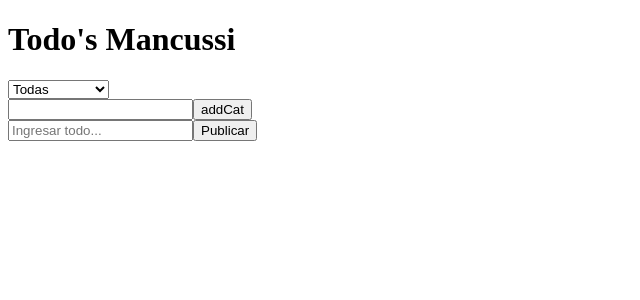
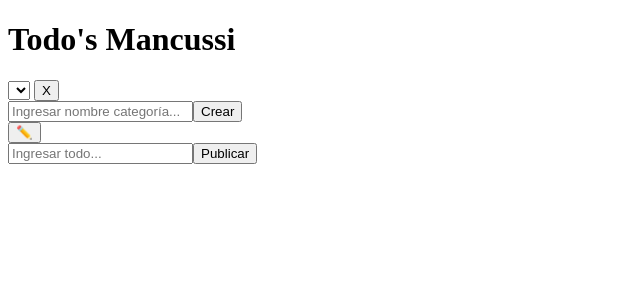
Before and after one commit to andyMancuso/todolist, a React (Create React App) app: page / in a window 1280 px wide. Shown: the top 300 px of the page, without its empty margins (0-640 px from the left). Built offline with nearby package versions, Linux system fonts and the light colour scheme.

Commit message:
TL-011: Se agrega funcionalidad para eliminar y editar categorías

```diff
--- a/src/App.js
+++ b/src/App.js
@@ -9,32 +9,51 @@ const App = () => {
 
   useEffect (() => {
     window.localStorage.setItem('listita', JSON.stringify(todos))
+    console.log(todos)
   }, [todos])
-
 
   const [inputValue, setInputValue] = useState('')
 
-  const [currentFilter, setCurrentFilter] = useState('Todas')
+  const [currentFilter, setCurrentFilter] = useState('')
+
+  useEffect(() => {
+    console.log(currentFilter)
+  }, [currentFilter])
 
   const [isEditMode, setIsEditMode] = useState(false)
 
   const [editingIdx, setEditingIdx] = useState()
 
-  const [defaultCategories, setDefaultCategories] = useState([
-    { value: 'Todas', label: 'Todas', key: 'Todas' },
-    { value: 'Pendientes', label: 'Pendientes', key: 'Pendientes'  },
-    { value: 'Completadas', label: 'Completadas', key: 'Completadas' },
-    { value: 'Importantes', label: 'Importantes', key: 'Importantes' }
+  const [defaultCategories, setDefaultCategories] = useState(JSON.parse(localStorage.getItem('newList')) || [
+
   ])
+
+  useEffect (() => {
+    window.localStorage.setItem('newList', JSON.stringify(defaultCategories))
+
+  }, [defaultCategories])
+
+  //   [
+  //   { value: 'Todas', label: 'Todas', key: 'Todas' },
+  //   { value: 'Pendientes', label: 'Pendientes', key: 'Pendientes'  },
+  //   { value: 'Completadas', label: 'Completadas', key: 'Completadas' },
+  //   { value: 'Importantes', label: 'Importantes', key: 'Importantes' }
+  // ]
 
   const [categoryInput, setCategoryInput] = useState('')
 
+  const [isCategoryEdit, setIsCategoryEdit] = useState(false)
 
-
+  const [editCategoryIdx, setEditCategoryIdx] = useState()
 
 
 
   const filterFn = (item) => {
+
+    if(currentFilter === 'Todas') {
+      return item
+    }
+
     if (currentFilter === 'Completadas') {
       return item.checked === true
     }
@@ -47,7 +66,10 @@ const App = () => {
       return item.favorited === true
     }
 
-    return true
+    else {
+      return item.category === currentFilter
+    }
+
   }
 
   const handleChange = (e) => {
@@ -74,7 +96,8 @@ const App = () => {
       const newTodo = {
         description: inputValue,
         checked: false,
-        favorited: false
+        favorited: false,
+        category: currentFilter
       }
 
       const list = [...todos, newTodo]
@@ -141,33 +164,92 @@ const App = () => {
     const newTodos = [...prevTodos, newImportant, ...nextTodos]
 
     setTodos(newTodos)
-
   }
 
   const handleCategoryChange = (e) => {
     const newText = e.target.value
     setCategoryInput(newText)
-    console.log(categoryInput)
-
   }
 
   const handleCategorySubmit = (e) => {
     e.preventDefault()
 
+
+
+    if (categoryInput === '') {
+      alert('Por favor ingrese el nombre de la categoría c:')
+      return
+    }
+
+    if (!isCategoryEdit) {
+
+      const alreadyExist = defaultCategories.some(item => categoryInput === item.key)
+
+      if (alreadyExist) {
+        alert('La categoría intentas agregar ya existe en la lista')
+        return
+      }
+
       const newCategory = {
         value: categoryInput,
         label: categoryInput,
         key: categoryInput
-
       }
       const newList = [...defaultCategories, newCategory]
       setDefaultCategories(newList)
       setCategoryInput('')
+
       localStorage.setItem('newList', JSON.stringify(newList));
+
     }
 
+    else {
+      const editedCategory = defaultCategories[editCategoryIdx]
+      const editCategoryIdx = defaultCategories.findIndex(item => item.value === currentFilter)
+      const editingCategory = defaultCategories[editCategoryIdx]
 
+      editedCategory.value = categoryInput
 
+      // editingCategory = {
+      //   value: categoryInput,
+      //   label: categoryInput,
+      //   key: categoryInput
+      // }
+
+      // newCategory.value = categoryInput
+      // newCategory.label = categoryInput
+      // newCategory.key = categoryInput
+
+      const prevCategories = defaultCategories.slice(0, editCategoryIdx)
+      const nextCategories = defaultCategories.slice(editCategoryIdx + 1, todos.length)
+
+      const newCategories = [...prevCategories, editedCategory, ...nextCategories]
+      setDefaultCategories(newCategories)
+
+      setIsCategoryEdit(false)
+      setCategoryInput('')
+
+    }
+  }
+
+  const deleteCategory = () => {
+
+    const newCategories = defaultCategories.filter(item => item.key !== currentFilter)
+    setDefaultCategories(newCategories)
+
+    const deleteCategoryTodos = todos.filter(item => item.category !== currentFilter)
+
+    setTodos(deleteCategoryTodos)
+
+  // borrar última categoría
+
+  }
+
+  const editCategory = () => {
+    setIsCategoryEdit(true)
+    setCategoryInput(currentFilter)
+
+  }
 
   return (
     <div>
@@ -176,27 +258,30 @@ const App = () => {
         Todo's Mancussi
       </h1>
 
+
       <select onChange={handleSelectChange}>
       {defaultCategories.map(item => {
         return(
-
           <Selected
           label={item.value}
           value={item.value}
-          key={item.key}
+          key={item.value}
           />
-
         )
       })}
       </select>
+      {' '}
+      <button onClick={deleteCategory}>X</button>
 
       <form onSubmit={handleCategorySubmit}>
        <input
        value={categoryInput}
        onChange={handleCategoryChange}
+       placeholder='Ingresar nombre categoría...'
        />
-       <button onClick={handleCategorySubmit}>addCat</button>
+       <button onClick={handleCategorySubmit}>{isCategoryEdit ? 'Editar' : 'Crear'}</button>
       </form>
+       <button onClick={editCategory}>✏️</button>
 
 
       <form onSubmit={handleSubmit}>
@@ -211,7 +296,6 @@ const App = () => {
       </form>
 
 
-
       {todos.filter(filterFn).map(item => {
         return (
           <Todo
@@ -223,6 +307,7 @@ const App = () => {
             editTodo={() => handleEdit(item)}
             favoriteTodo={() => handleFavorite(item)}
             isImportant={item.favorited}
+            category={item.category}
           />
         )
       })}
--- a/src/components/Select/index.js
+++ b/src/components/Select/index.js
@@ -1,7 +1,7 @@
-const Selected = ({label, value}) => {
+const Selected = ({value}) => {
 
     return (
-        <option value={value}>{label}</option>
+        <option value={value} key={value}>{value}</option>
     );
 
 }
```
Lines whose indentation alone changed are shown as unchanged.
